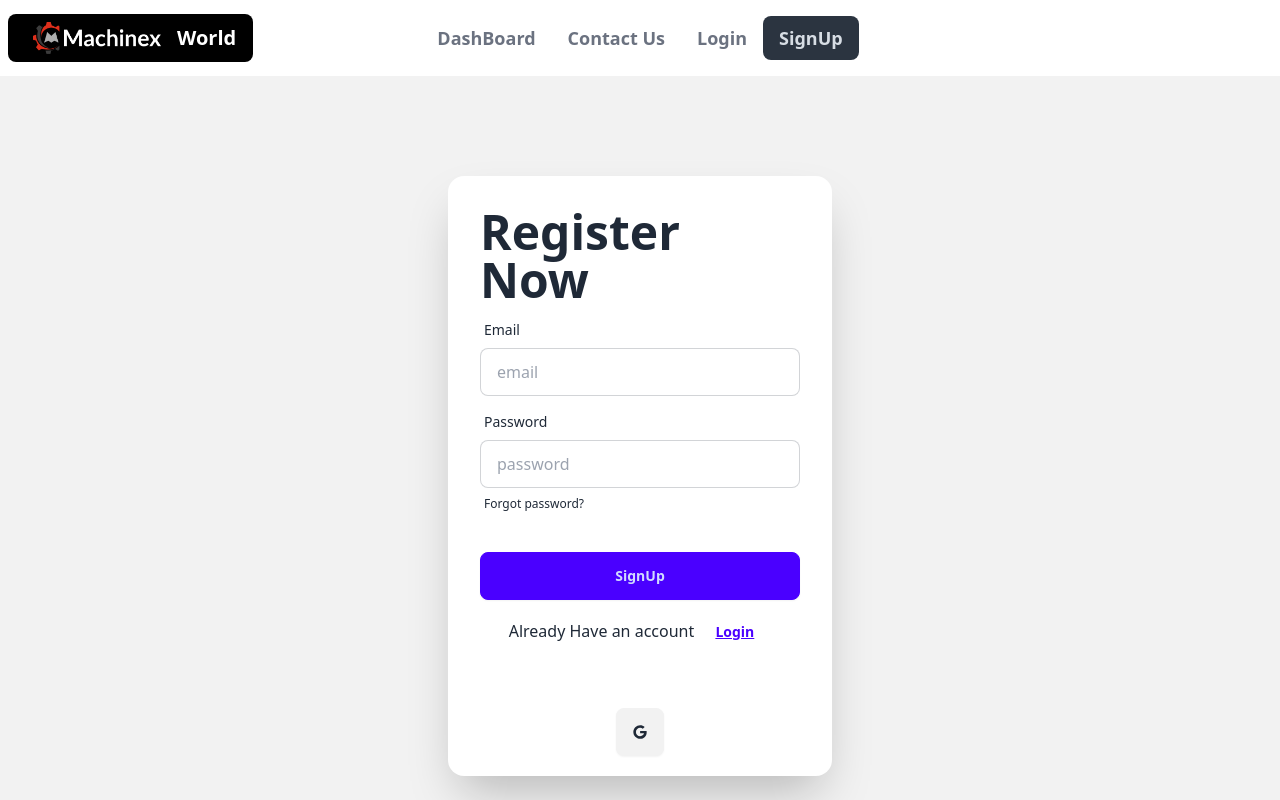
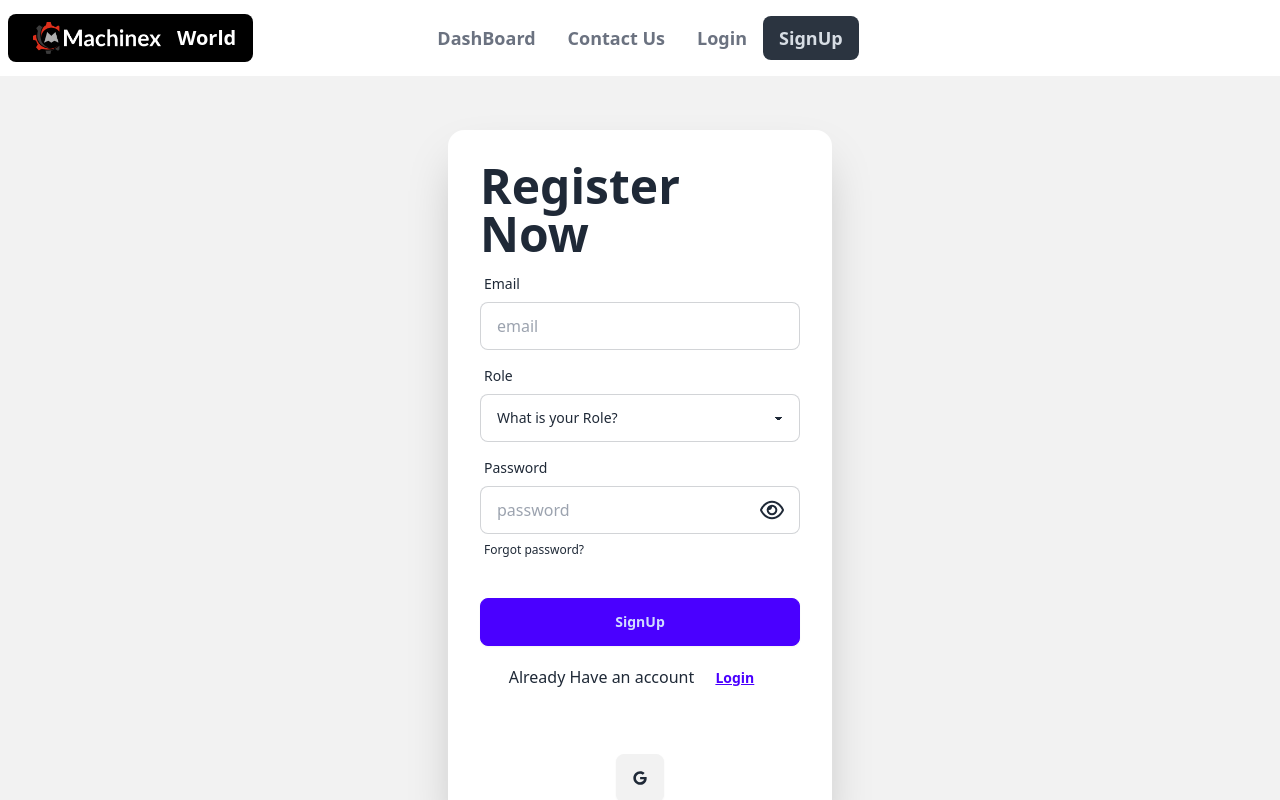
Before and after one commit to Emrandu1989/a12-client, a React (Vite) app: page /signUp in a window 1280 px wide. Shown: the top 800 px of the page. Built offline with nearby package versions, Linux system fonts and the light colour scheme; no server answers.

Commit message:
toggle password show and hide in the signup page

```diff
--- a/src/components/NavBar/NavBar.jsx
+++ b/src/components/NavBar/NavBar.jsx
@@ -55,7 +55,8 @@ const NavBar = () => {
   </div>
   <button className="navbar-end">
 
-        {user ? user.email : <></>}
+        {user ?  <img title={user?.displayName} className="rounded-full mr-12" src={user?.photoURL} alt="" />  : <></>}
+
   </button>
 </div>
         </>
--- a/src/pages/SignUp/SignUp.jsx
+++ b/src/pages/SignUp/SignUp.jsx
@@ -2,11 +2,14 @@ import { Link, useNavigate } from "react-router-dom";
 import useAuth from "../../hooks/useAuth";
 import Swal from "sweetalert2";
 import { FaGoogle } from "react-icons/fa";
-
+import { useState } from "react";
+import { FaRegEye } from "react-icons/fa6";
+import { FaEyeSlash } from "react-icons/fa";
 
 const SignUp = () => {
-     const {createUser, signInWithGoogle} = useAuth()
+     const {createUser, signInWithGoogle, } = useAuth()
       const navigate = useNavigate()
+      const [showPassword, setShowPassword] = useState(false)
 
       const handleSignUp = event =>{
           event.preventDefault();
@@ -33,6 +36,10 @@ const SignUp = () => {
           .then(result => {
             const loggedUser = result.user;
             console.log(loggedUser)
+
+
+
+
             Swal.fire({
                 position: "top-end",
                 icon: "success",
@@ -82,9 +89,22 @@ const SignUp = () => {
         </div>
         <div className="form-control">
           <label className="label">
+            <span className="label-text">Role</span>
+          </label>
+          <select className="select select-bordered w-full max-w-xs">
+  <option disabled selected>What is your Role?</option>
+  <option>Employee</option>
+  <option>HR</option>
+</select>
+        </div>
+        <div className="form-control relative">
+          <label className="label">
             <span className="label-text">Password</span>
           </label>
-          <input type="password" name="password" placeholder="password" className="input input-bordered" required />
+          <input type={showPassword ? "text" : "password"} name="password" placeholder="password" className="input input-bordered" required />
+          <div className="absolute top-12 right-4 text-2xl" onClick={()=>setShowPassword(!showPassword)}>
+              {showPassword ?  <FaEyeSlash/> : <FaRegEye />   }
+          </div>
           <label className="label">
             <a href="#" className="label-text-alt link link-hover">Forgot password?</a>
           </label>
--- a/src/provider/AuthProvider.jsx
+++ b/src/provider/AuthProvider.jsx
@@ -1,7 +1,7 @@
 import { createContext, useEffect, useState } from "react";
 
 export const AuthContext = createContext(null)
-import { GoogleAuthProvider, createUserWithEmailAndPassword, getAuth, onAuthStateChanged, signInWithEmailAndPassword, signInWithPopup, signOut } from "firebase/auth";
+import { GoogleAuthProvider, createUserWithEmailAndPassword, getAuth, onAuthStateChanged, signInWithEmailAndPassword, signInWithPopup, signOut, updateProfile } from "firebase/auth";
 import app from "../firebase/firebase.config";
  const googleProvider = new GoogleAuthProvider();
 
@@ -28,6 +28,13 @@ const AuthProvider = ({children}) => {
             return signInWithPopup(auth, googleProvider)
       }
 
+      const updateUserProfile = (name, photo) =>{
+           return updateProfile(auth.currentUser, {
+               displayName: name,
+               photoURL: photo,
+           })
+      }
+
 
 
      useEffect(()=>{
@@ -47,7 +54,8 @@ const AuthProvider = ({children}) => {
         signIn,
         logOut,
         signInWithGoogle,
-        loading
+        loading,
+        updateUserProfile
     }
     return (
         <AuthContext.Provider value={authInfo}>
```
